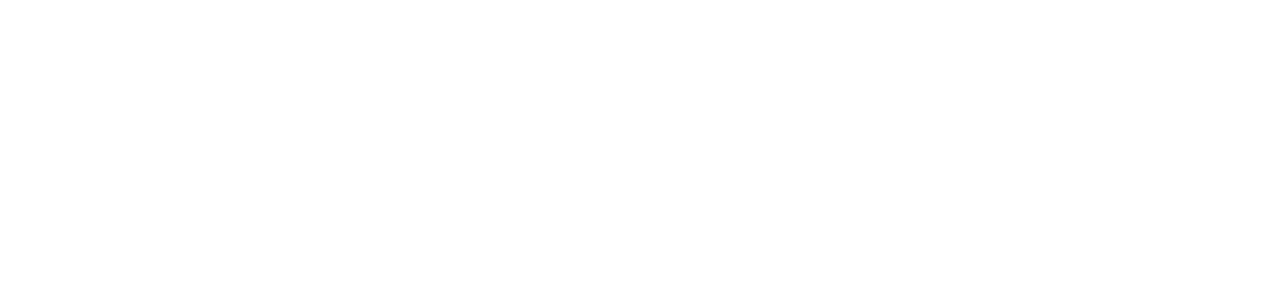
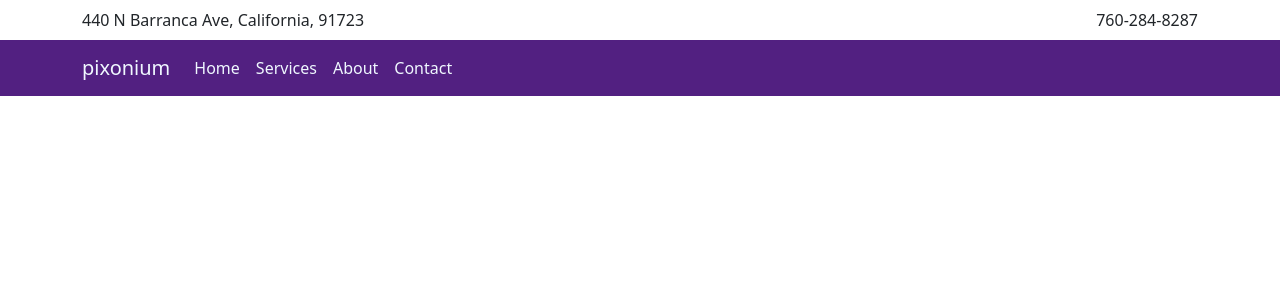
Before and after one commit to Bazzomir/lumaro, a React (Create React App) app in the folder erikas-app/: page / in a window 1280 px wide. Shown: the top 300 px of the page. Built offline with nearby package versions, Linux system fonts and the light colour scheme.

Commit message:
added Header component

```diff
--- a/erikas-app/src/assets/css/App.css
+++ b/erikas-app/src/assets/css/App.css
@@ -0,0 +1,15 @@
+:root {
+    --purple: #522081;
+}
+
+.navbar {
+    background-color: var(--purple) !important;
+}
+
+.navbar-brand {
+    color: aliceblue !important;
+}
+
+.nav-link {
+    color: aliceblue !important;
+}
--- a/erikas-app/src/components/App.js
+++ b/erikas-app/src/components/App.js
@@ -1,12 +1,11 @@
 import '../assets/css/App.css';
 import 'bootstrap/dist/css/bootstrap.css';
 import 'bootstrap/dist/css/bootstrap.min.css';
+import Header from './component/Header';
 
 function App() {
   return (
-    <div className="App">
-      {/* <button type="button" class="btn btn-success">Success</button> */}
-    </div>
+    <Header />
   );
 }
 
--- a/erikas-app/src/components/component/Header.jsx
+++ b/erikas-app/src/components/component/Header.jsx
@@ -2,6 +2,40 @@
 
 export default function Header() {
     return (
-
+        <div className="container-fluid px-0">
+            <div className="container">
+                <div className="d-flex justify-content-between align-items-center">
+                    <p className="mb-0 py-2">440 N Barranca Ave, California, 91723</p>
+                    <p className="mb-0 py-2">760-284-8287</p>
+                </div>
+            </div>
+            <nav class="navbar navbar-expand-lg container-fluid">
+                <div class="container">
+                    <a class="navbar-brand" href="#">pixonium</a>
+                    <button class="navbar-toggler" type="button" data-bs-toggle="collapse" data-bs-target="#navbarNav" aria-controls="navbarNav" aria-expanded="false" aria-label="Toggle navigation">
+                        <span class="navbar-toggler-icon"></span>
+                    </button>
+                    <div class="collapse navbar-collapse me-auto" id="navbarNav">
+                        <div>
+                            <ul class="navbar-nav">
+                                <li class="nav-item">
+                                    <a class="nav-link active" href="#">Home</a>
+                                </li>
+                                <li class="nav-item">
+                                    <a class="nav-link" href="#">Services</a>
+                                </li>
+                                <li class="nav-item">
+                                    <a class="nav-link" href="#">About</a>
+                                </li>
+                                <li class="nav-item">
+                                    <a class="nav-link" href="#">Contact</a>
+                                </li>
+                            </ul>
+                        </div>
+                    </div>
+                </div>
+            </nav>
+            {/* </div> */}
+        </div>
     )
 }
```
